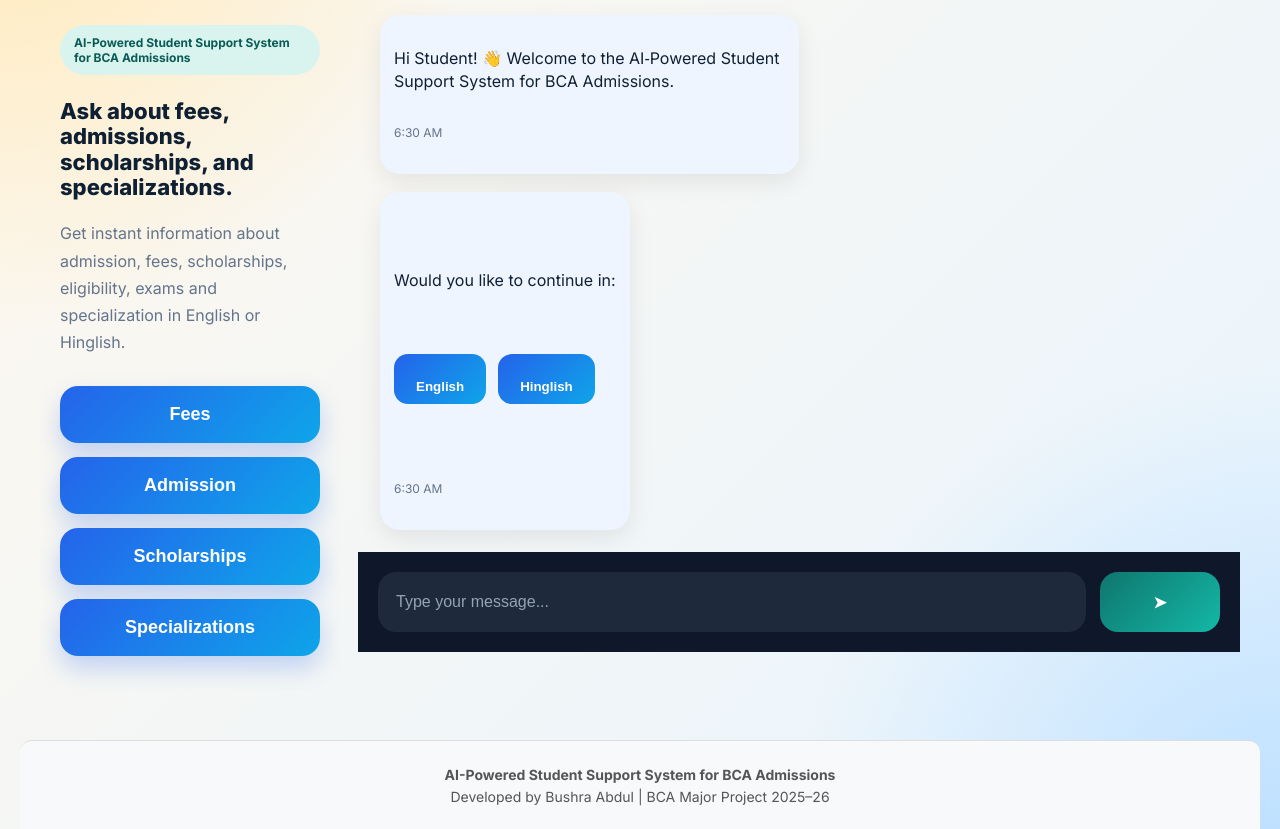
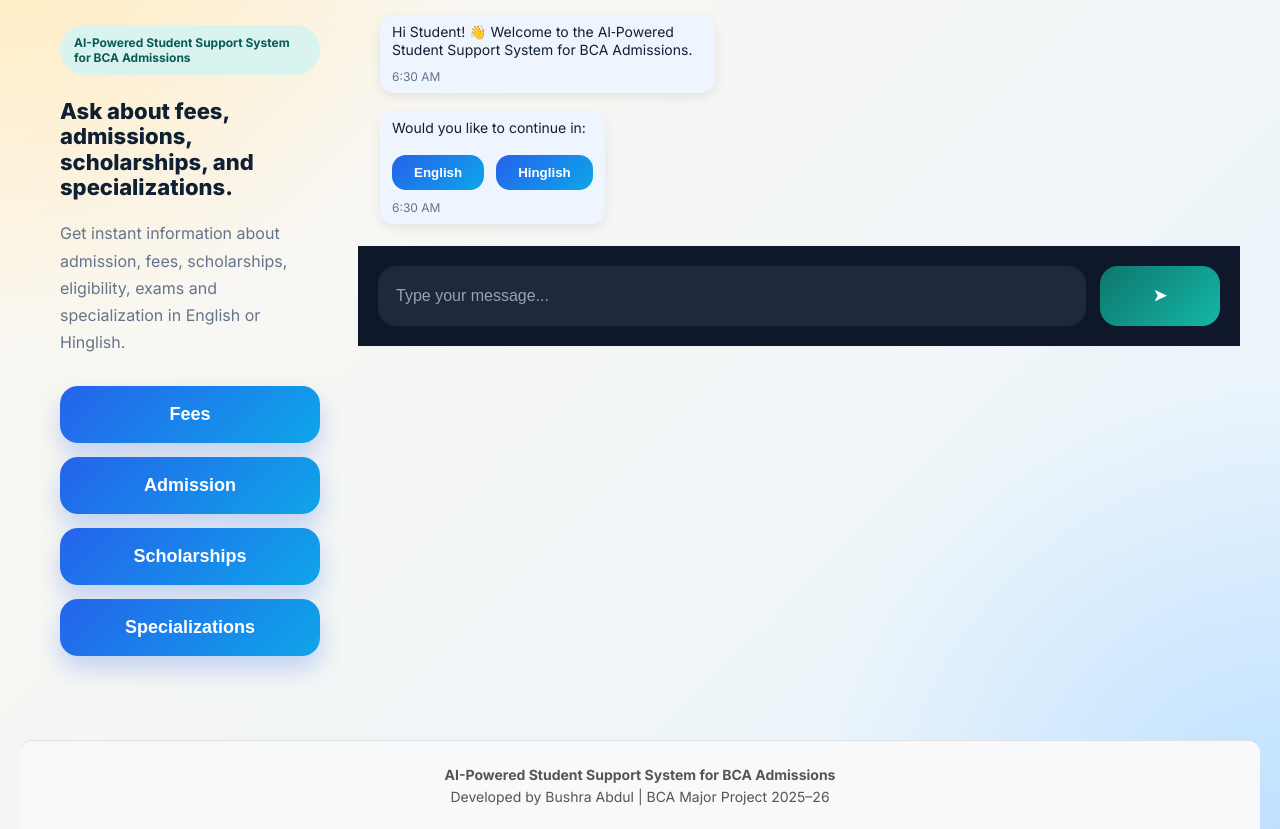
Before and after one commit to Bushra2711/amity-chatbot, a Flask app: page / in a window 1280 px wide. Shown: the part 150-979 px from the top of the page. Run offline with Flask 3, Linux system fonts and the light colour scheme.

Commit message:
Update style.css

```diff
--- a/static/style.css
+++ b/static/style.css
@@ -260,22 +260,14 @@
 }
 
 .message-bubble{
-    max-width:50%;
+    max-width:40%;       /* aur chhota width */
+    padding:8px 12px;    /* andar ka space kam */
+    font-size:14px;      /* text size neat */
+    line-height:1.3;     /* spacing tight */
+    border-radius:14px;  /* corners thode compact */
+    box-shadow:0 4px 12px rgba(0,0,0,0.08); /* shadow halka */
+}
 
-    word-wrap:break-word;
-
-    overflow-wrap:break-word;
-
-    white-space:pre-line;
-
-    padding:10px 14px;
-
-    border-radius:20px;
-
-    line-height:1.4;
-
-    box-shadow:0 8px 24px rgba(0,0,0,0.08);
-}
 
 .bot-message .message-bubble{
     background:#eef5ff;
```
